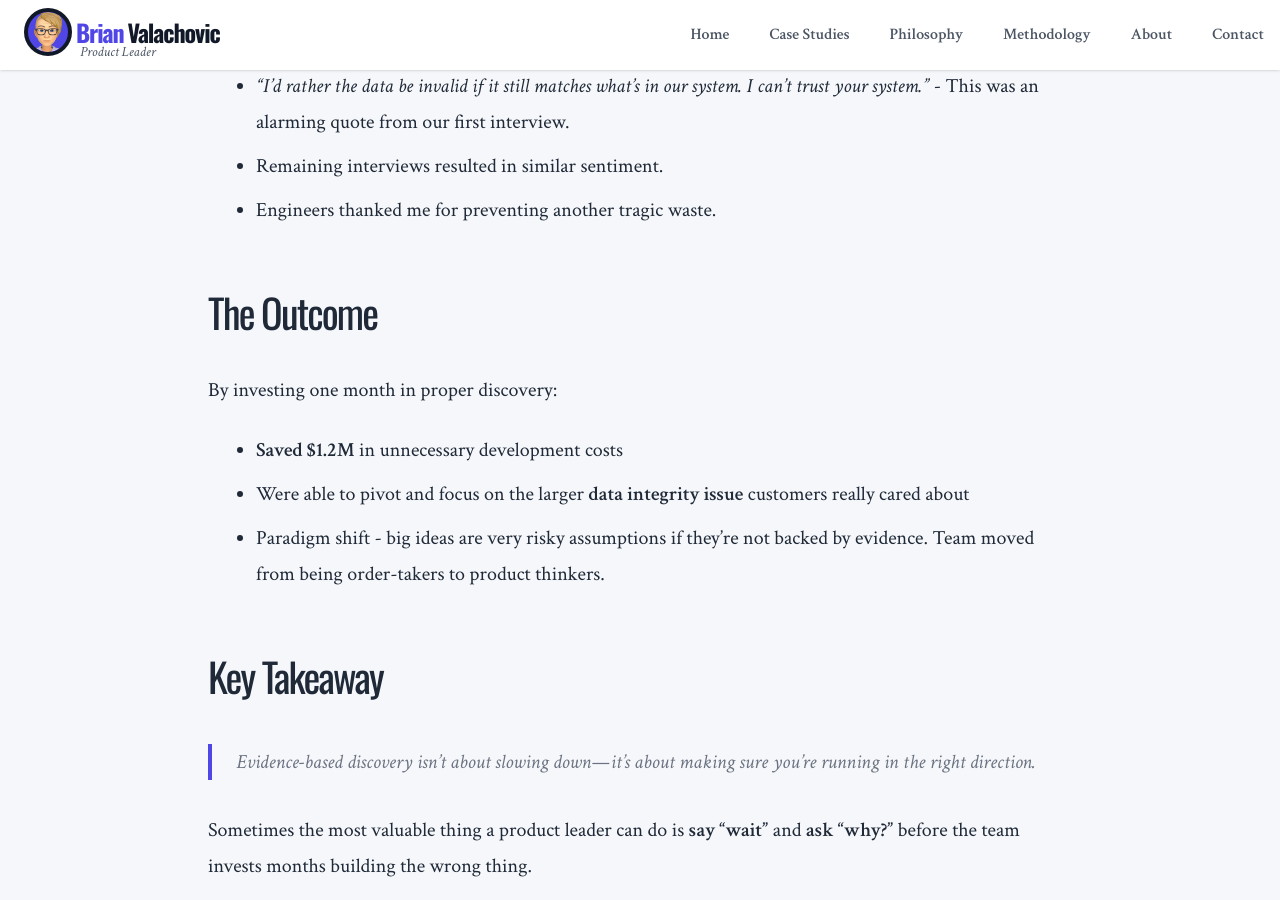
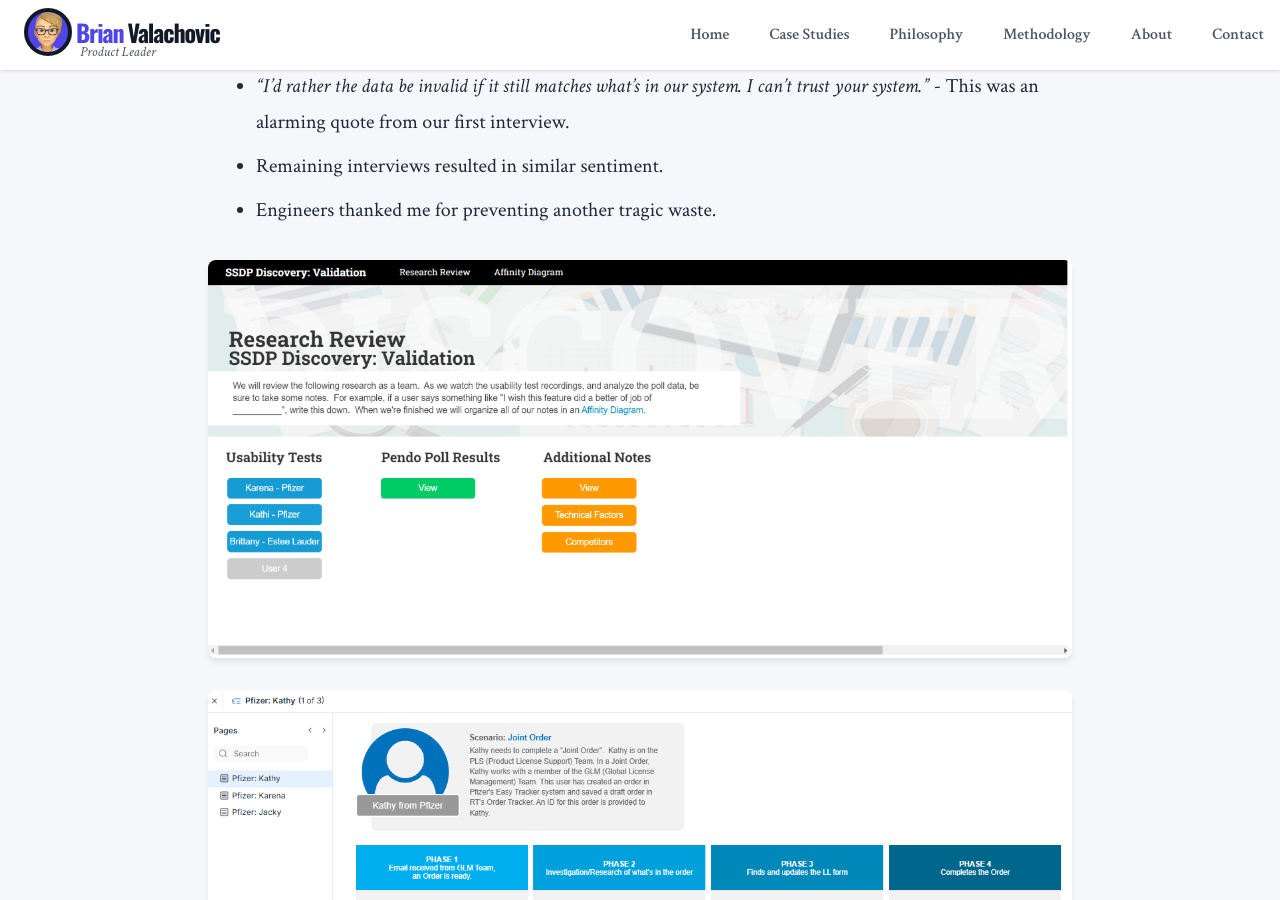
Before and after one commit to bvalachovic/bvalachovic.github.io, a Jekyll site: the page built from _case_studies/1-2m-question.md, in a window 1280 px wide and 900 px high, scrolled down 3331 px. Built offline with Jekyll 4.4.1, drawn with Linux system fonts in a browser that asks for light colours; nearby versions of some CDN libraries.

Commit message:
Added new images to first case studty

```diff
--- a/_case_studies/1-2m-question.md
+++ b/_case_studies/1-2m-question.md
@@ -44,6 +44,13 @@
 - Remaining interviews resulted in similar sentiment.
 - Engineers thanked me for preventing another tragic waste.
 
+![Built micro-site so team &amp; stakeholders could review the research on their own.](/public/assets/images/1-2m-question-discovery-site.png)
+
+
+![Mapped the user experience based on each user interview.](/public/assets/images/1-2m-question-kathy.png)
+
+![Interviews proved extremely valuable. Data integrity was going to be key for us to succeed.](/public/assets/images/1-2m-question-jacky.png)
+
 ## The Outcome
 
 By investing one month in proper discovery:
```
Also changed, not shown: public/assets/images/1-2m-question-discovery-site.png (added), public/assets/images/1-2m-question-jacky.png (added), public/assets/images/1-2m-question-kathy.png (added), public/assets/images/1-2m-question-poll-results.png (added).
